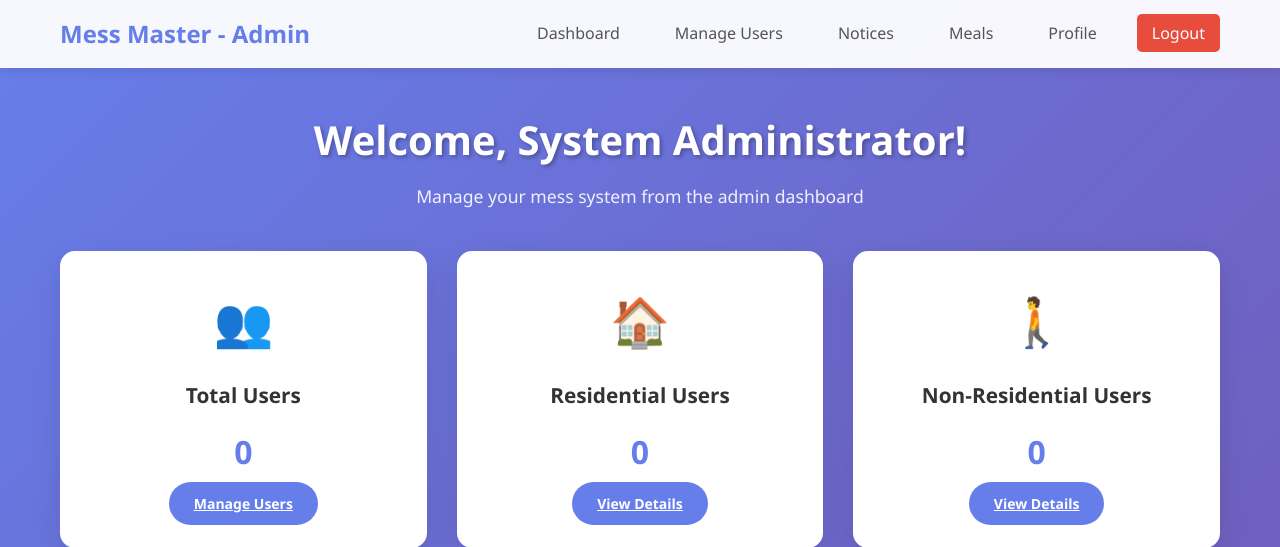
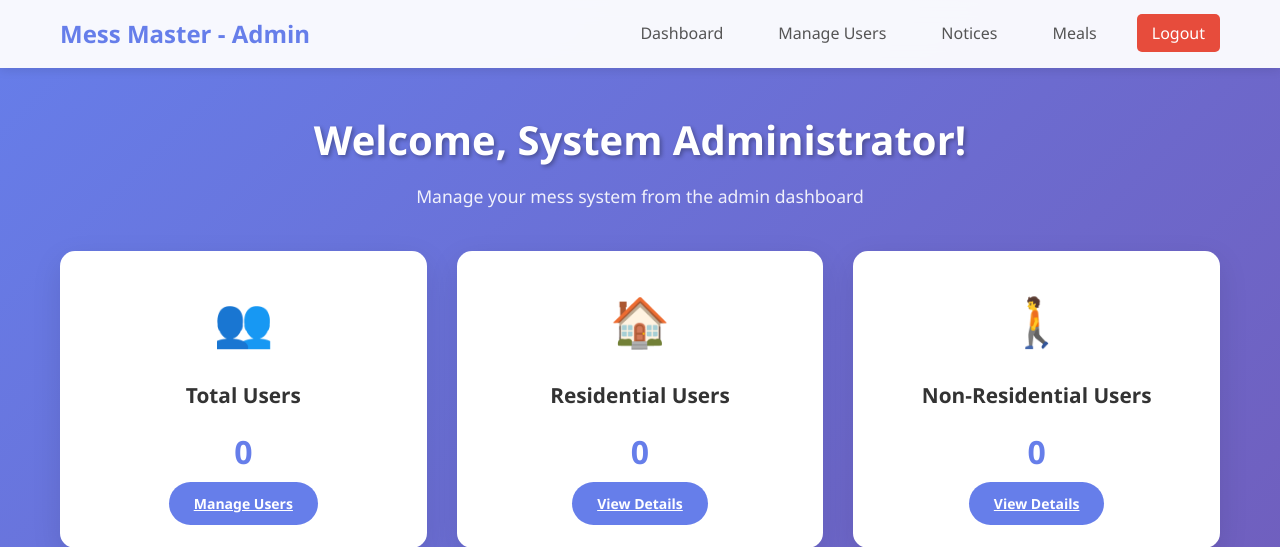
Before and after one commit to shailasnigdha/mess_master, a PHP site: page /admin_dashboard.php in a window 1280 px wide. Shown: the top 547 px of the page. Run offline with PHP 8.4, Linux system fonts and the light colour scheme; a user stored in the database is signed in; data comes from the database, SQL or seed files in the repository; data that the repository does not hold is empty.

Commit message:
fixed some design issues

```diff
--- a/admin_dashboard.php
+++ b/admin_dashboard.php
@@ -32,7 +32,6 @@ $adminName = $_SESSION['name'] ?? $_SESSION['username'];
                 <li><a href="admin_manage_users.php">Manage Users</a></li>
                 <li><a href="admin_notices.php">Notices</a></li>
                 <li><a href="admin_meals.php">Meals</a></li>
-                <li><a href="admin_profile.php">Profile</a></li>
                 <li><a href="logout.php" class="logout-link">Logout</a></li>
             </ul>
         </div>
```
